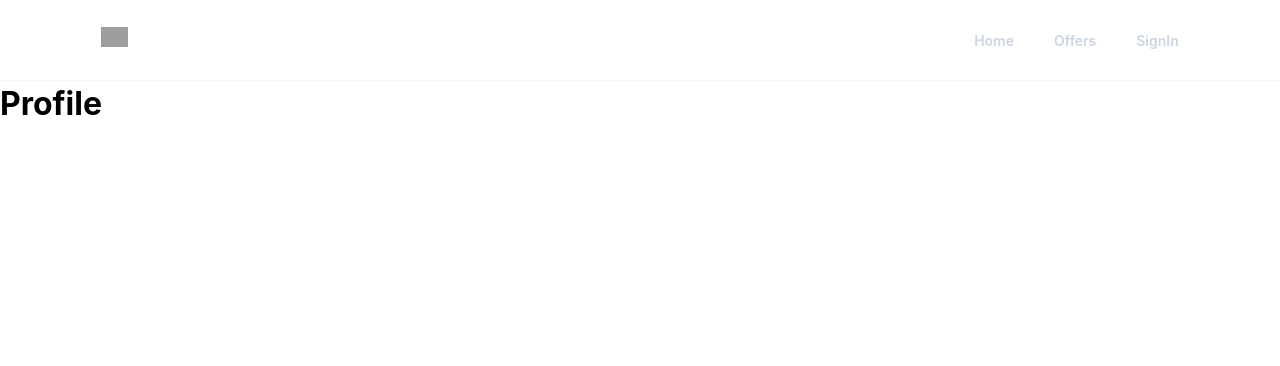
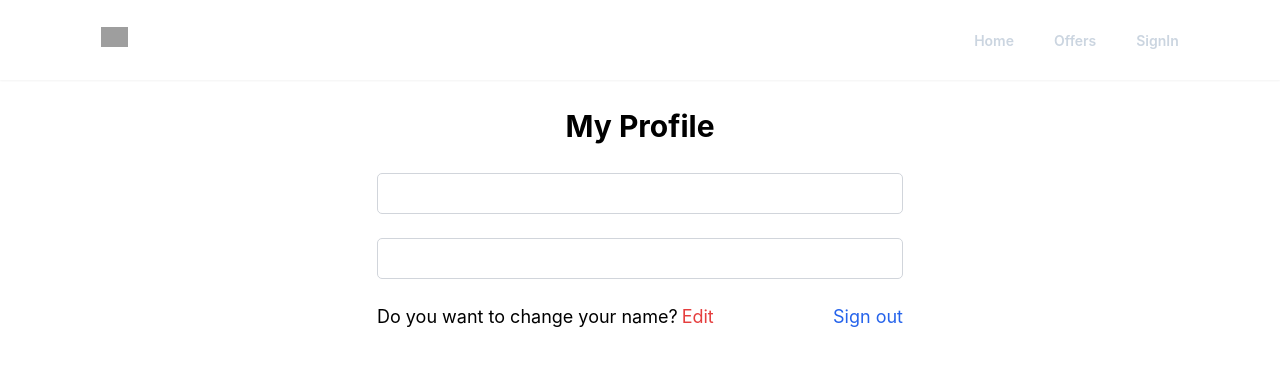
Before and after one commit to gonferreyra/react-realstatewebsite, a React (Vite) app: page /profile in a window 1280 px wide. Shown: the top 366 px of the page. Built offline with nearby package versions, Linux system fonts and the light colour scheme; grey boxes are pictures that could not be loaded.

Commit message:
Profile section done

```diff
--- a/src/pages/Profile.tsx
+++ b/src/pages/Profile.tsx
@@ -1,10 +1,61 @@
 import React from "react";
+import useForm from "../hooks/useForm";
+import { getAuth } from "firebase/auth";
+import { useNavigate } from "react-router";
+
+interface IFormData {
+  name: string;
+  email: string;
+}
 
 function Profile() {
+  const navigate = useNavigate();
+  const auth = getAuth();
+  const { formData, handleInputChange } = useForm<IFormData>({
+    name: auth.currentUser?.displayName!,
+    email: auth.currentUser?.email!,
+  });
+
+  const { name, email } = formData;
+
+  const onLogout = () => {
+    auth.signOut();
+    navigate("/");
+  };
+
   return (
-    <div>
-      <h1>Profile</h1>
-    </div>
+    <>
+      <section className="profile__section">
+        <h1>My Profile</h1>
+        <div className="profile__form__container">
+          <form>
+            <input
+              type="text"
+              name="name"
+              value={name}
+              onChange={(e) => handleInputChange(e)}
+              disabled
+            />
+            <input
+              type="email"
+              name="email"
+              value={email}
+              disabled
+              onChange={(e) => handleInputChange(e)}
+            />
+            <div className="profile__changename">
+              <p className="profile__paragraph1">
+                Do you want to change your name?
+                <span>Edit</span>
+              </p>
+              <p className="profile__paragraph2" onClick={onLogout}>
+                Sign out
+              </p>
+            </div>
+          </form>
+        </div>
+      </section>
+    </>
   );
 }
 
--- a/src/styles/index.scss
+++ b/src/styles/index.scss
@@ -5,4 +5,5 @@
 @use "./components/OAuth.scss";
 
 // pages
-@use "./pages//SignIn.scss";
+@use "./pages/SignIn.scss";
+@use "./pages/Profile.scss";
--- /dev/null
+++ b/src/styles/pages/Profile.scss
@@ -0,0 +1,71 @@
+.profile__section {
+  max-width: 1100px;
+  margin: auto;
+  display: flex;
+  flex-direction: column;
+  justify-content: center;
+  align-items: center;
+  h1 {
+    font-size: 30px;
+    text-align: center;
+    font-weight: 700;
+    margin-top: 24px;
+  }
+  .profile__form__container {
+    width: 100%;
+    margin-top: 24px;
+    padding: 0 12px;
+    @media screen and (min-width: 768px) {
+      width: 50%;
+      //   margin: auto;
+    }
+    form {
+      input {
+        width: 100%;
+        padding: 8px 16px;
+        font-size: 20px;
+        color: rgb(55, 65, 81);
+        background-color: #ffffff;
+        border: 1px solid rgb(209, 213, 219);
+        border-radius: 5px;
+        transition-timing-function: cubic-bezier(0.4, 0, 0.2, 1);
+        margin-bottom: 24px;
+      }
+      .profile__changename {
+        display: flex;
+        flex-direction: row;
+        justify-content: space-between;
+        flex-wrap: wrap;
+        row-gap: 10px;
+        font-size: 14px;
+        margin-bottom: 24px;
+        @media screen and (min-width: 640px) {
+          font-size: 18px;
+        }
+        .profile__paragraph1 {
+          display: flex;
+          align-items: center;
+          span {
+            color: #e53e3e;
+            margin-left: 4px;
+            cursor: pointer;
+            &:hover {
+              color: #c53030;
+              transition-timing-function: cubic-bezier(0.4, 0, 0.2, 1);
+              transition-duration: 200ms;
+            }
+          }
+        }
+        .profile__paragraph2 {
+          color: rgb(37 99 235);
+          cursor: pointer;
+          &:hover {
+            color: rgb(30 64 175);
+            transition-timing-function: cubic-bezier(0.4, 0, 0.2, 1);
+            transition-duration: 200ms;
+          }
+        }
+      }
+    }
+  }
+}
```
